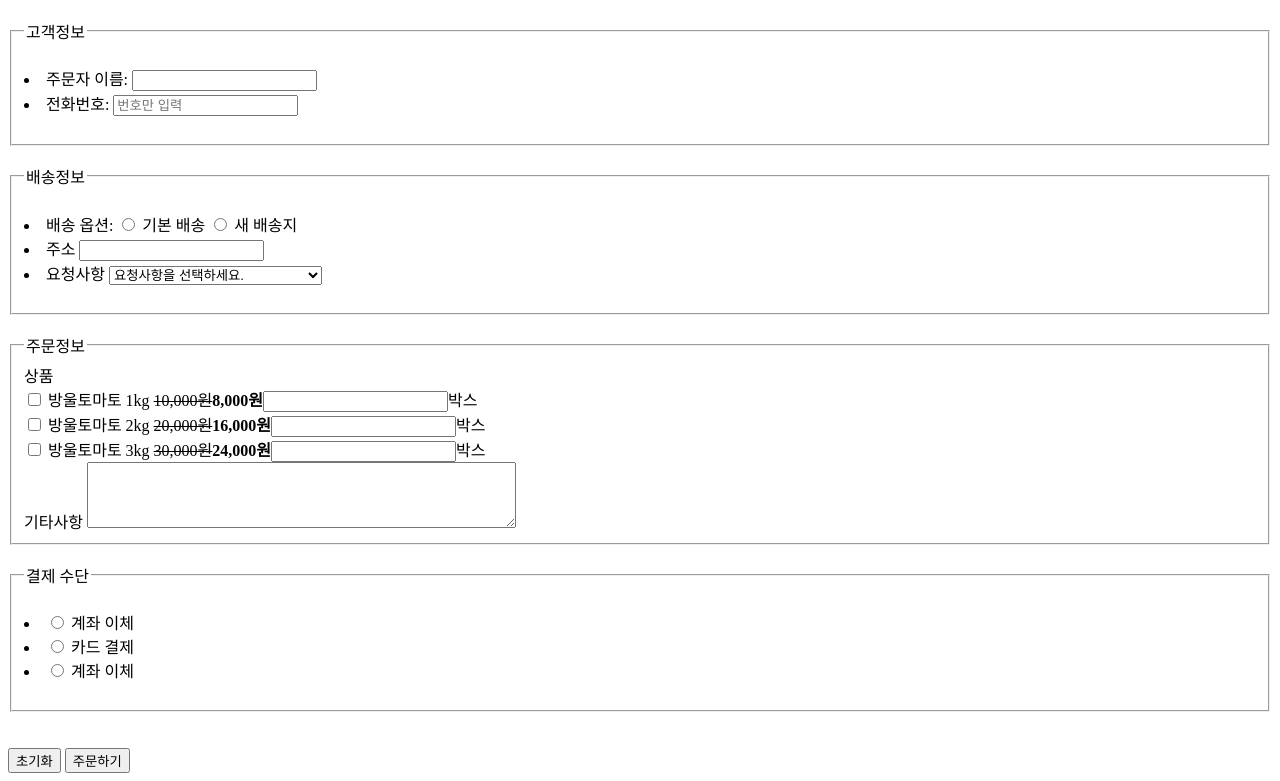
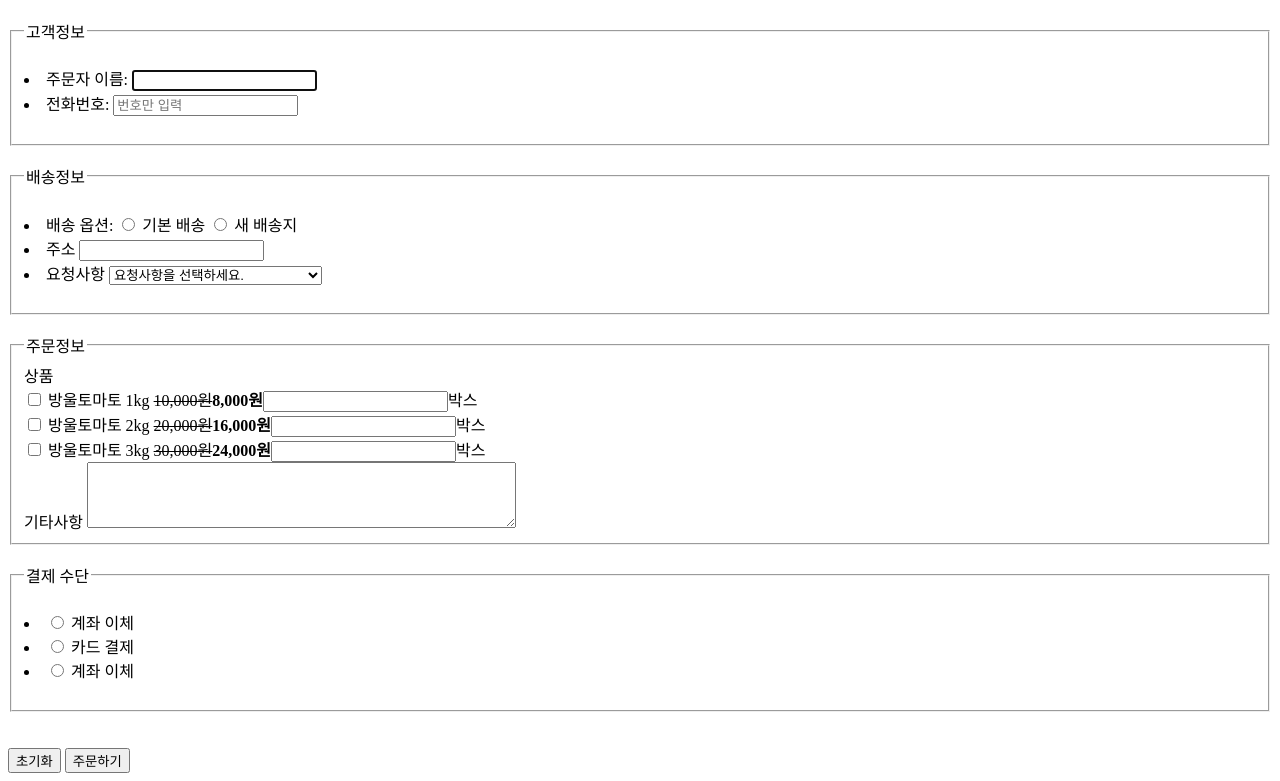
Before and after one commit to NullSarang/haeyo, a plain HTML site: page order.html in a window 1280 px wide. Shown: the part 70-851 px from the top of the page. Drawn offline with Linux system fonts and the light colour scheme.

Commit message:
Update order.html

```diff
--- a/order.html
+++ b/order.html
@@ -21,7 +21,7 @@
         <legend>고객정보</legend>
         <label for="name">
             <li>
-                주문자 이름: <input type="text" id="name">
+                주문자 이름: <input type="text" id="name" autofocus>
             </li>
         </label>
         <label for="phone">
```
